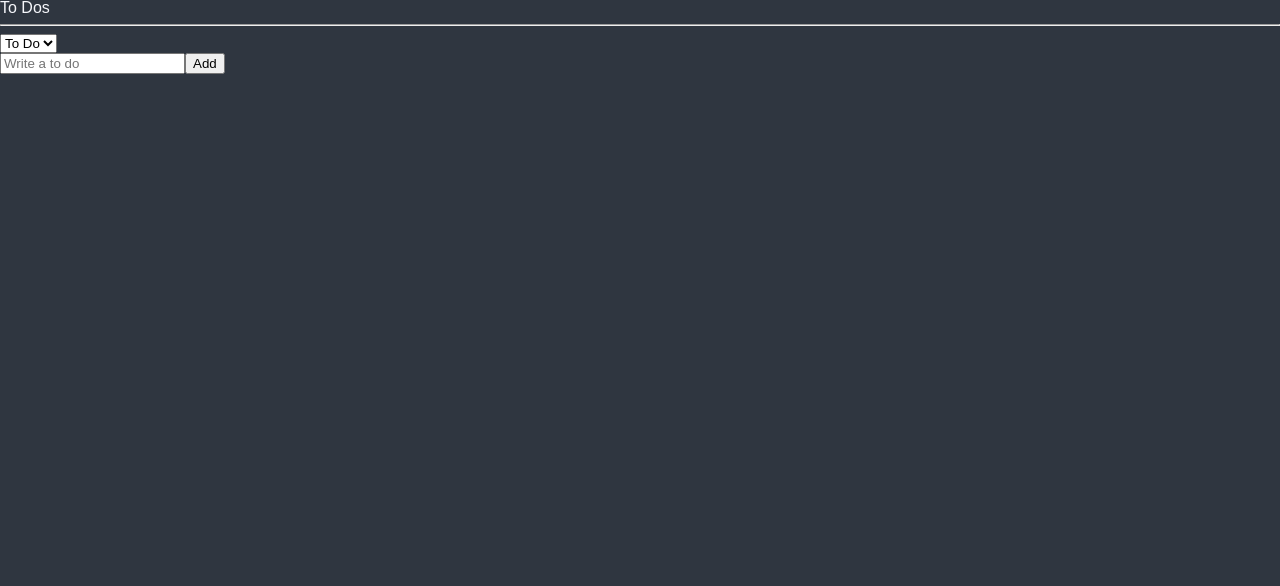
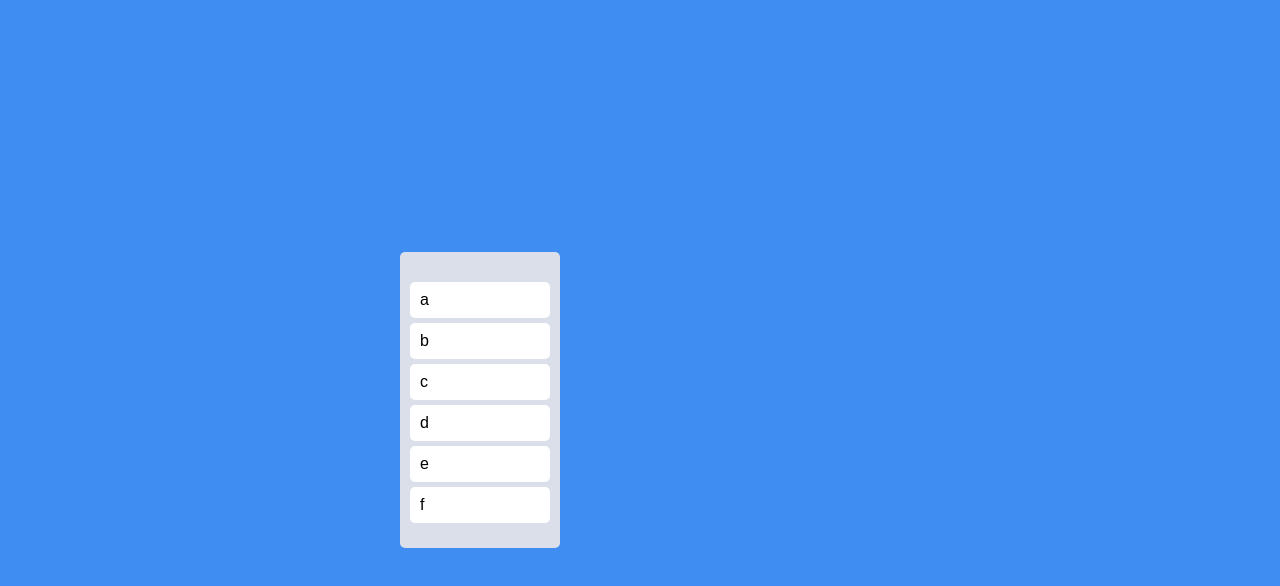
Before and after one commit to tlsrhksgh/todolist-with_react, a React (Create React App) app: page / in a window 1280 px wide. Shown: the top 586 px of the page. Built offline with nearby package versions, Linux system fonts and the light colour scheme.

Commit message:
react-beautiful-dnd  적용

```diff
--- a/package.json
+++ b/package.json
@@ -13,6 +13,7 @@
     "apexcharts": "^3.54.0",
     "react": "^18.3.1",
     "react-apexcharts": "^1.4.1",
+    "react-beautiful-dnd": "^13.1.1",
     "react-dom": "^18.3.1",
     "react-helmet": "^6.1.0",
     "react-hook-form": "^7.53.0",
@@ -49,6 +50,7 @@
     ]
   },
   "devDependencies": {
+    "@types/react-beautiful-dnd": "^13.1.8",
     "@types/react-helmet": "^6.1.11",
     "@types/react-router-dom": "^5.3.3",
     "@types/styled-components": "^5.1.34"
--- a/src/App.tsx
+++ b/src/App.tsx
@@ -1,73 +1,68 @@
-import { createGlobalStyle } from "styled-components";
-import ToDoList from "./components/ToDoList";
+import { DragDropContext, Draggable, Droppable } from "react-beautiful-dnd";
+import styled from "styled-components";
 
-const GlobalStyle = createGlobalStyle`
-@import url('https://fonts.googleapis.com/css2?family=Open+Sans:ital,wght@0,300..800;1,300..800&display=swap');
-html, body, div, span, applet, object, iframe,
-h1, h2, h3, h4, h5, h6, p, blockquote, pre,
-a, abbr, acronym, address, big, cite, code,
-del, dfn, em, img, ins, kbd, q, s, samp,
-small, strike, strong, sub, sup, tt, var,
-b, u, i, center,
-dl, dt, dd, ol, ul, li,
-fieldset, form, label, legend,
-table, caption, tbody, tfoot, thead, tr, th, td,
-article, aside, canvas, details, embed,
-figure, figcaption, footer, header, hgroup,
-menu, nav, output, ruby, section, summary,
-time, mark, audio, video {
-	margin: 0;
-	padding: 0;
-	border: 0;
-	font-size: 100%;
-	font: inherit;
-	vertical-align: baseline;
-}
-/* HTML5 display-role reset for older browsers */
-article, aside, details, figcaption, figure,
-footer, header, hgroup, menu, nav, section {
-	display: block;
-}
-body {
-	line-height: 1;
-}
-ol, ul {
-	list-style: none;
-}
-blockquote, q {
-	quotes: none;
-}
-blockquote:before, blockquote:after,
-q:before, q:after {
-	content: '';
-	content: none;
-}
-table {
-	border-collapse: collapse;
-	border-spacing: 0;
-}
-* {
-  box-sizing: border-box;
-}
-
-body {
-  font-family: 'Source Sans Pro', sans-serif;
-  background-color: ${(props) => props.theme.bgColor};
-  color: ${(props) => props.theme.textColor}
-}
-
-a {
-  text-decoration: none;
-  color:inherit;
-}
+const Wrapper = styled.div`
+  display: flex;
+  max-width: 480px;
+  width: 100%;
+  margin: 0 auto;
+  justify-content: center;
+  align-items: center;
+  height: 100vh;
 `;
 
+const Boards = styled.div`
+  display: grid;
+  width: 100%;
+  grid-template-columns: repeat(3, 1fr);
+`;
+
+const Board = styled.div`
+  padding: 20px 10px;
+  padding-top: 30px;
+  background-color: ${(props) => props.theme.boardColor};
+  border-radius: 5px;
+  min-height: 200px;
+`;
+
+const Card = styled.div`
+  background-color: ${(props) => props.theme.cardColor};
+  margin-bottom: 5px;
+  padding: 10px 10px;
+  border-radius: 5px;
+`;
+
+const toDos = ["a", "b", "c", "d", "e", "f"];
+
 function App() {
+  const onDragEnd = () => {};
   return (
-    <>
-      <GlobalStyle />
-      <ToDoList />
-    </>
+    <DragDropContext onDragEnd={onDragEnd}>
+      <Wrapper>
+        <Boards>
+          <Droppable droppableId="one">
+            {(provide) => (
+              <Board ref={provide.innerRef} {...provide.droppableProps}>
+                {toDos.map((toDo, index) => (
+                  <Draggable draggableId={toDo} index={index}>
+                    {(provide) => (
+                      <Card
+                        ref={provide.innerRef}
+                        {...provide.draggableProps}
+                        {...provide.dragHandleProps}
+                      >
+                        {toDo}
+                      </Card>
+                    )}
+                  </Draggable>
+                ))}
+                {provide.placeholder}
+              </Board>
+            )}
+          </Droppable>
+        </Boards>
+      </Wrapper>
+    </DragDropContext>
   );
 }
 
--- a/src/atoms.ts
+++ /dev/null
@@ -1,33 +0,0 @@
-import { atom, selector } from "recoil";
-
-export enum Categories {
-  "TO_DO" = "TO_DO",
-  "DOING" = "DOING",
-  "DONE" = "DONE",
-}
-
-export interface IToDo {
-  text: string;
-  id: number;
-  category: Categories;
-}
-
-export const categoryState = atom<Categories>({
-  key: "category",
-  default: Categories.TO_DO,
-});
-
-export const toDoState = atom<IToDo[]>({
-  key: "toDo",
-  default: [],
-});
-
-export const toDoSelector = selector({
-  key: "toDoSelector",
-  get: ({ get }) => {
-    const toDos = get(toDoState);
-    const category = get(categoryState);
-
-    return toDos.filter((toDo) => toDo.category === category);
-  },
-});
--- a/src/components/CreateToDo.tsx
+++ /dev/null
@@ -1,35 +0,0 @@
-import { useForm } from "react-hook-form";
-import { useRecoilValue, useSetRecoilState } from "recoil";
-import { categoryState, toDoState } from "../atoms";
-
-interface IForm {
-  toDo: string;
-}
-
-function CreateToDo() {
-  const setToDos = useSetRecoilState(toDoState);
-  const category = useRecoilValue(categoryState);
-
-  const { register, handleSubmit, setValue } = useForm<IForm>();
-  const handleValid = ({ toDo }: IForm) => {
-    setToDos((oldToDos) => [
-      { text: toDo, id: Date.now(), category },
-      ...oldToDos,
-    ]);
-    setValue("toDo", "");
-  };
-
-  return (
-    <form onSubmit={handleSubmit(handleValid)}>
-      <input
-        {...register("toDo", {
-          required: "Please wirte a To Do",
-        })}
-        placeholder="Write a to do"
-      />
-      <button>Add</button>
-    </form>
-  );
-}
-
-export default CreateToDo;
--- a/src/components/ToDo.tsx
+++ /dev/null
@@ -1,35 +0,0 @@
-import { useSetRecoilState } from "recoil";
-import { Categories, IToDo, toDoState } from "../atoms";
-
-function ToDo({ text, category, id }: IToDo) {
-  const setToDos = useSetRecoilState(toDoState);
-
-  const changeCategory = (newCategory: IToDo["category"]) => {
-    setToDos((oldToDos) => {
-      const targetIndex = oldToDos.findIndex((toDo) => toDo.id === id);
-      const newToDo = { text, id, category: newCategory };
-      return [
-        ...oldToDos.slice(0, targetIndex),
-        newToDo,
-        ...oldToDos.slice(targetIndex + 1),
-      ];
-    });
-  };
-
-  return (
-    <li>
-      <span>{text} </span>
-      {category !== Categories.DOING && (
-        <button onClick={() => changeCategory(Categories.DOING)}>Doing</button>
-      )}
-      {category !== Categories.TO_DO && (
-        <button onClick={() => changeCategory(Categories.TO_DO)}>ToDo</button>
-      )}
-      {category !== Categories.DONE && (
-        <button onClick={() => changeCategory(Categories.DONE)}>Done</button>
-      )}
-    </li>
-  );
-}
-
-export default ToDo;
--- a/src/components/ToDoList.tsx
+++ /dev/null
@@ -1,32 +0,0 @@
-import { useRecoilState, useRecoilValue } from "recoil";
-import CreateToDo from "./CreateToDo";
-import { Categories, categoryState, toDoSelector, toDoState } from "../atoms";
-import ToDo from "./ToDo";
-import React from "react";
-
-function ToDoList() {
-  const toDos = useRecoilValue(toDoSelector);
-  const [category, setCategory] = useRecoilState(categoryState);
-  const onInput = (event: React.FormEvent<HTMLSelectElement>) => {
-    setCategory(event.currentTarget.value as any);
-  };
-  console.log(category);
-
-  return (
-    <div>
-      <h1>To Dos</h1>
-      <hr />
-      <select value={category} onInput={onInput}>
-        <option value={Categories.TO_DO}>To Do</option>
-        <option value={Categories.DOING}>Doing</option>
-        <option value={Categories.DONE}>Done</option>
-      </select>
-      <CreateToDo />
-      {toDos?.map((toDo) => (
-        <ToDo key={toDo.id} {...toDo} />
-      ))}
-    </div>
-  );
-}
-
-export default ToDoList;
--- a/src/index.tsx
+++ b/src/index.tsx
@@ -2,8 +2,73 @@
 import ReactDOM from "react-dom/client";
 import App from "./App";
 import { RecoilRoot } from "recoil";
-import { ThemeProvider } from "styled-components";
+import { createGlobalStyle, ThemeProvider } from "styled-components";
 import { darkTheme } from "./theme";
+
+const GlobalStyle = createGlobalStyle`
+@import url('https://fonts.googleapis.com/css2?family=Open+Sans:ital,wght@0,300..800;1,300..800&display=swap');
+html, body, div, span, applet, object, iframe,
+h1, h2, h3, h4, h5, h6, p, blockquote, pre,
+a, abbr, acronym, address, big, cite, code,
+del, dfn, em, img, ins, kbd, q, s, samp,
+small, strike, strong, sub, sup, tt, var,
+b, u, i, center,
+dl, dt, dd, ol, ul, li,
+fieldset, form, label, legend,
+table, caption, tbody, tfoot, thead, tr, th, td,
+article, aside, canvas, details, embed,
+figure, figcaption, footer, header, hgroup,
+menu, nav, output, ruby, section, summary,
+time, mark, audio, video {
+	margin: 0;
+	padding: 0;
+	border: 0;
+	font-size: 100%;
+	font: inherit;
+	vertical-align: baseline;
+}
+/* HTML5 display-role reset for older browsers */
+article, aside, details, figcaption, figure,
+footer, header, hgroup, menu, nav, section {
+	display: block;
+}
+body {
+  font-weight: 300;
+  font-family: 'Source Sans Pro', sans-serif;
+  background-color: ${(props) => props.theme.bgColor};
+  color: black;
+	line-height: 1;
+}
+ol, ul {
+	list-style: none;
+}
+blockquote, q {
+	quotes: none;
+}
+blockquote:before, blockquote:after,
+q:before, q:after {
+	content: '';
+	content: none;
+}
+table {
+	border-collapse: collapse;
+	border-spacing: 0;
+}
+* {
+  box-sizing: border-box;
+}
+
+body {
+  font-family: 'Source Sans Pro', sans-serif;
+  background-color: ${(props) => props.theme.bgColor};
+  color: ${(props) => props.theme.textColor}
+}
+
+a {
+  text-decoration: none;
+  color:inherit;
+}
+`;
 
 const root = ReactDOM.createRoot(
   document.getElementById("root") as HTMLElement
@@ -13,6 +78,7 @@
   <>
     <RecoilRoot>
       <ThemeProvider theme={darkTheme}>
+        <GlobalStyle />
         <App />
       </ThemeProvider>
     </RecoilRoot>
--- a/src/styled.d.ts
+++ b/src/styled.d.ts
@@ -2,9 +2,8 @@
 
 declare module "styled-components" {
   export interface DefaultTheme {
-    textColor: string;
     bgColor: string;
-    accentColor: string;
-    cardBgColor: string;
+    cardColor: string;
+    boardColor: string;
   }
 }
--- a/src/theme.ts
+++ b/src/theme.ts
@@ -1,8 +1,7 @@
 import { DefaultTheme } from "styled-components/dist/types";
 
 export const darkTheme: DefaultTheme = {
-  bgColor: "#2f3640",
-  textColor: "#f5f6fa",
-  accentColor: "#9c88ff",
-  cardBgColor: "transparent",
+  bgColor: "#3F8CF2",
+  boardColor: "#DADFE9",
+  cardColor: "white",
 };
```
Also changed, not shown: 1 other file (tests, documents, lock files or other folders).
